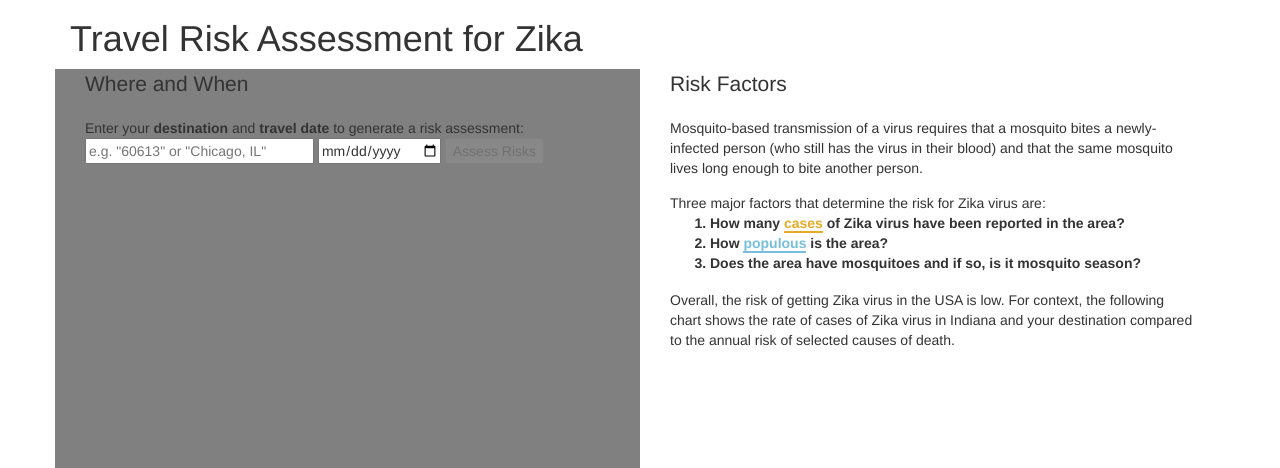
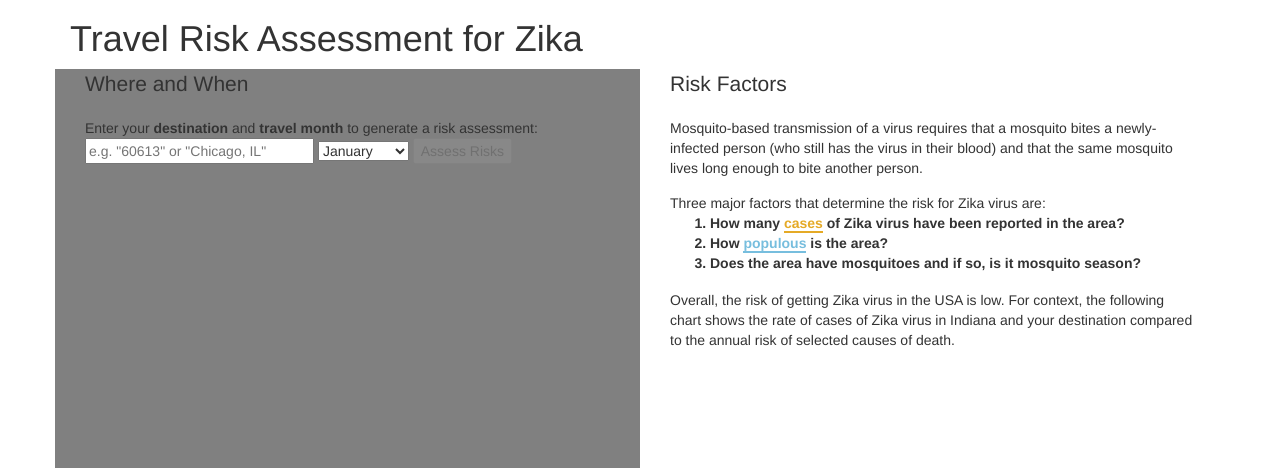
Before and after one commit to lennax/blackironhack2016, a Flask app: page / in a window 1280 px wide. Shown: the part 51-519 px from the top of the page. Run offline with Flask 2, Linux system fonts and the light colour scheme; some libraries are stand-ins or nearby versions.

Commit message:
Simplify UX by changing date to month

```diff
--- a/server.py
+++ b/server.py
@@ -60,19 +60,20 @@ def calculate():
     #    destination = request.args.get('destination')
     lat = request.args.get('lat', type=float)
     lng = request.args.get('lng', type=float)
-    mydate = request.args.get('date')
+    month_no = request.args.get('date')
     state = request.args.get('state')
     county = request.args.get('county')
 
     errors = list()
 
     # parse date
-    datefmt = "%Y-%m-%d"
     try:
-        parsed_date = datetime.datetime.strptime(mydate, datefmt)
-    except ValueError:
-        # Server-side input validation
-        errors.append('invalid date format')
+        month_no = int(month_no)
+    except (ValueError, TypeError):
+        errors.append('invalid month format')
+    else:
+        if month_no < 0 or month_no > 11:
+            errors.append('invalid month')
 
     if not state:
         errors.append('state not specified')
@@ -83,12 +84,12 @@ def calculate():
 
     kwargs = dict(lat=lat,
                   lng=lng,
-                  mydate=parsed_date,
+                  month_no=month_no,
                   state=state,
                   county=county)
     return jsonify(result=get_result(**kwargs))
 
-def get_result(lat, lng, mydate, state, county=None):
+def get_result(lat, lng, month_no, state, county=None):
 
     result_dict = dict(
                        destrisk=None,
@@ -231,7 +232,6 @@ def get_result(lat, lng, mydate, state, county=None):
     #False   True    minimal
     #False   None    minimal
 
-    month_number = mydate.month
     #mosquito_risk_names = ["Minimal", "Unknown", "Out of season", "In season"]
     #mosquito_risk_classes = ["better", "unknown", "better", "worse"]
     def parse_risk(mosquito_risk, mosquito_season, **kwargs):
@@ -239,7 +239,7 @@ def get_result(lat, lng, mydate, state, county=None):
             if mosquito_season is None:
                 # If mosquito season is unknown, overall risk is unknown
                 return 1
-            elif mosquito_season[month_number]:
+            elif mosquito_season[month_no]:
                 # Mosquito season is risk
                 return 3
             else:
@@ -426,7 +426,7 @@ def get_climate(latlng):
                 #growing_ints[month_idx] = month_val
         growing_ints = np.array([data_dict['MLY-GRDD-BASE57'].get(m + 1, 0) for m in range(12)])
         cumulative_gdd = np.cumsum(growing_ints)
-        #growing_value = cumulative_gdd[month_number - 1]
+        #growing_value = cumulative_gdd[month_no - 1]
         growing_bool = cumulative_gdd > 100
 
         # tmin 9.6 C (49.28 F)
@@ -443,7 +443,7 @@ def get_climate(latlng):
         #mosquito_season = False
         #if growing_value > 100:
             ## Tenths of degrees Fahrenheit
-            #month_temp = data_dict['MLY-TAVG-NORMAL'].get(month_number)
+            #month_temp = data_dict['MLY-TAVG-NORMAL'].get(month_no)
             #if month_temp is not None:
                 #month_temp *= 0.1
 
--- a/static/script.js
+++ b/static/script.js
@@ -24,11 +24,8 @@ MyApp.checkSubmit = function (e) {
 MyApp.validData = function () {
   "use strict";
   var destinationLen = $('input[name="destination"]').val().length,
-    dateVal = $('input[name="date"]').val();
-  //        console.log(destinationLen, destinationLen > 0);
-  //        console.log(dateVal);
-  //        console.log(/^\d{4}-\d{2}-\d{2}$/.test(dateVal));
-  return destinationLen && /^\d{4}-\d{2}-\d{2}$/.test(dateVal);
+    dateVal = $('select[name="date"]').val();
+  return destinationLen && dateVal >= 0 && dateVal <= 11;
 };
 
 MyApp.initMap = function () {
@@ -70,8 +67,10 @@ MyApp.initMap = function () {
   });
 
   // Default data
-  document.getElementById('date').valueAsDate = new Date();
+//  document.getElementById('date').valueAsDate = new Date();
+  document.getElementById('date').options.selectedIndex = new Date().getMonth();
   document.getElementById('destination').value = "Miami, FL";
+  MyApp.checkSubmit();
   MyApp.submitForm();
 };
 
@@ -561,7 +560,7 @@ MyApp.submitForm = function () {
     destination = $('input[name="destination"]').val();
     //console.log(destination)
 
-    dateInput = $('input[name="date"]').val();
+    dateInput = $('select[name="date"]').val();
 //    console.log(dateInput);
 
     MyApp.geocode(destination).then(function (response) {
@@ -597,7 +596,7 @@ MyApp.submitForm = function () {
       $.getJSON($SCRIPT_ROOT + '/calculate', {
         lat: response.geometry.location.lat(),
         lng: response.geometry.location.lng(),
-        date: $('input[name="date"]').val(),
+        date: dateInput,
         state: state,
         county: county
       },
@@ -643,7 +642,7 @@ MyApp.submitForm = function () {
             $('.popsrc').hover(function () {
               $('#popbox').removeClass('inactive').addClass('highlight');
             }, function () {
-              $('#popbox').addClass('inactive').removeClass('highlight');;
+              $('#popbox').addClass('inactive').removeClass('highlight');
             });
 
             $('.deststate').text(state);
@@ -653,13 +652,12 @@ MyApp.submitForm = function () {
             $('#climatesummary').removeClass('hidden');
             if (data.result.destclimaterisk === 0) {
               $('#climatefalse').removeClass('hidden');
-            } else if (data.result.destclimaterisk == 1) {
+            } else if (data.result.destclimaterisk === 1) {
               $('#climateunknown').removeClass('hidden');
             }
             MyApp.updateTangle(data.result.destclimate_arr,
                                data.result.inclimate_arr,
-                               // try to force it to be correct day (timezone)
-                               new Date(dateInput + 'T12:00:00').getMonth());
+                               dateInput);
           }
         });
     });
--- a/templates/index.html
+++ b/templates/index.html
@@ -58,7 +58,7 @@
             <div class="col-md-12">
               <p class="lead">Where and When</p>
               <div>
-                Enter your <strong>destination</strong> and <strong>travel date</strong> to generate a risk assessment:
+                Enter your <strong>destination</strong> and <strong>travel month</strong> to generate a risk assessment:
               </div>
               <form>
 <!--
@@ -75,7 +75,20 @@
                 </label>
                 <br/>
 -->
-                <input type="date" id="date" size="8" name="date" title="Date" pattern="^\d{2}/\d{2}/\d{4}$" placeholder="MM/DD/YYYY" required>
+                <select id="date" name="date" title="Month">
+                  <option value=0>January</option>
+                  <option value=1>February</option>
+                  <option value=2>March</option>
+                  <option value=3>April</option>
+                  <option value=4>May</option>
+                  <option value=5>June</option>
+                  <option value=6>July</option>
+                  <option value=7>August</option>
+                  <option value=8>September</option>
+                  <option value=9>October</option>
+                  <option value=10>November</option>
+                  <option value=11>December</option>
+                </select>
 <!--                <br/>-->
                 <input type="submit" id="submit" value="Assess Risks" class="disabled" title="Please fill out the required values" disabled>
               </form>
```
